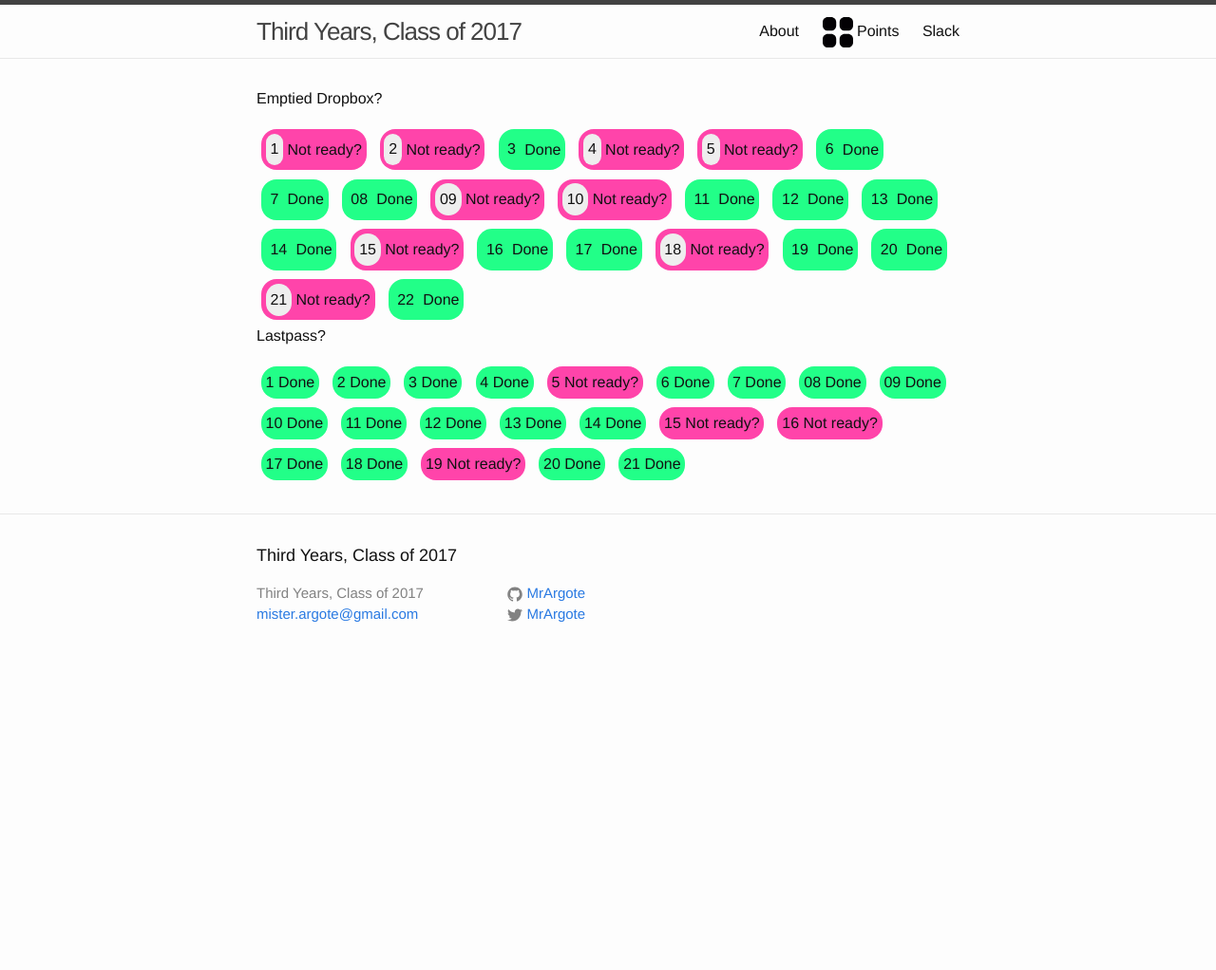
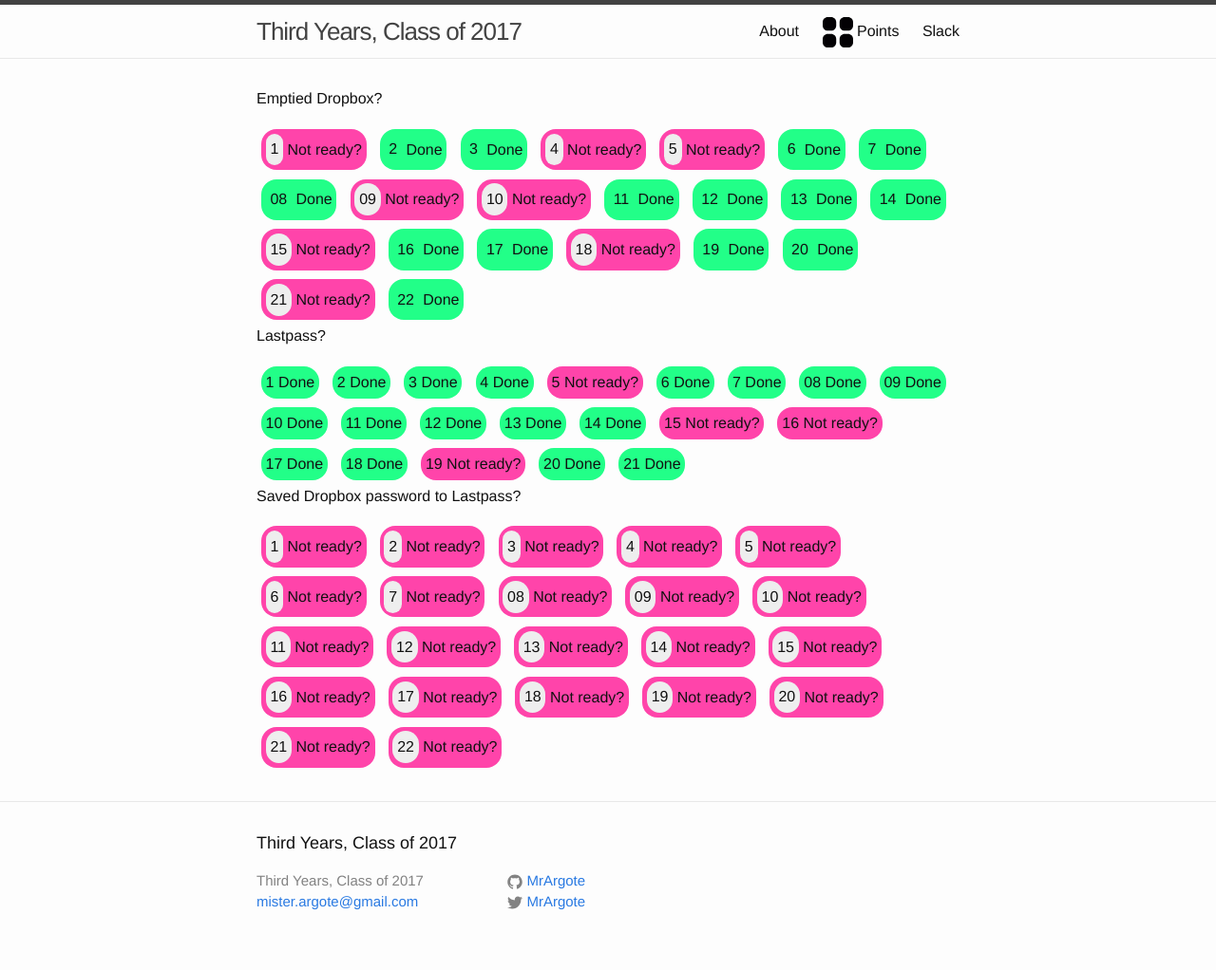
Before and after one commit to MrArgote/17-dot-argote-dot-org, a Jekyll site: the page built from points.md, in a window 1280 px wide. Shown: the whole page at 95% size. Built offline with Jekyll 4.4.1, drawn with Linux system fonts in a browser that asks for light colours; before the commit the page ends 900 px from its top, so only the background shows below that.

Commit message:
new data file

```diff
--- a/_data/emptiedDropbox.yml
+++ b/_data/emptiedDropbox.yml
@@ -1,6 +1,6 @@
 students:
     01: false
-    02: false
+    02: true
     03: true
     04: false
     05: false
--- /dev/null
+++ b/_data/savedDropboxToLastpass.yml
@@ -0,0 +1,23 @@
+students:
+    01: false
+    02: false
+    03: false
+    04: false
+    05: false
+    06: false
+    07: false
+    08: false
+    09: false
+    10: false
+    11: false
+    12: false
+    13: false
+    14: false
+    15: false
+    16: false
+    17: false
+    18: false
+    19: false
+    20: false
+    21: false
+    22: false
--- a/points.md
+++ b/points.md
@@ -66,3 +66,28 @@
   </span>
 {% endfor %}
 </div>
+
+Saved Dropbox password to Lastpass?
+
+
+<div class="student-tasks-grid" style="display:flex-wrap;">
+{% for student in site.data.savedDropboxToLastpass.students %}
+  <span>
+  {% if student[1] %}
+    <span class="done">
+      <span class="number">
+      {{ student[0] }}
+      </span>
+      Done
+    </span>
+  {% else %}
+    <span class="yet-to-do">
+      <span class="number">
+      {{ student[0] }}
+      </span>
+      Not ready?
+    </span>
+  {% endif %}
+  </span>
+{% endfor %}
+</div>
```
